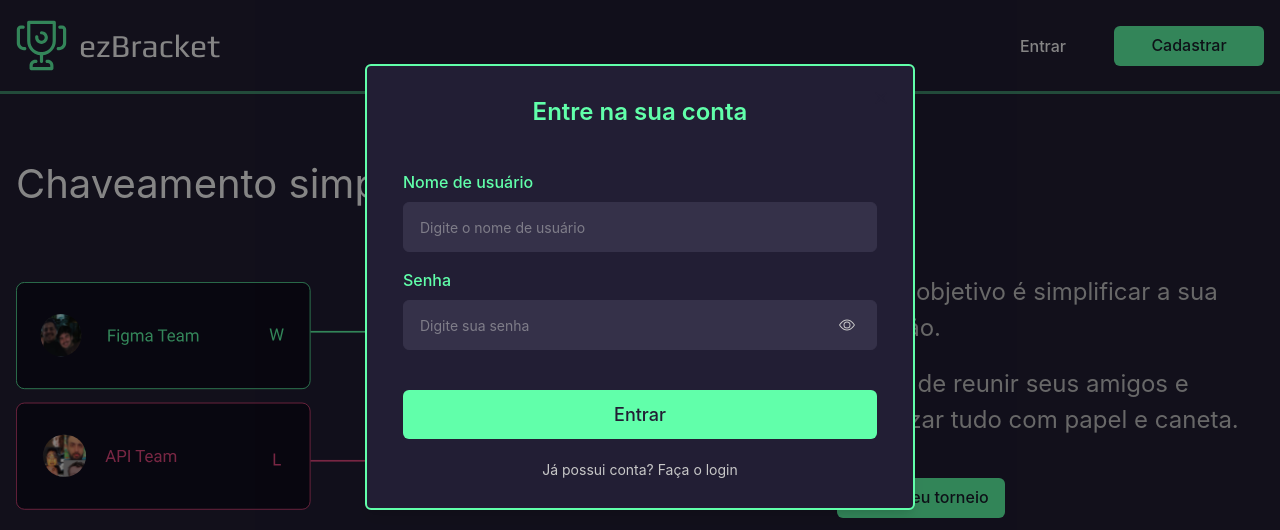
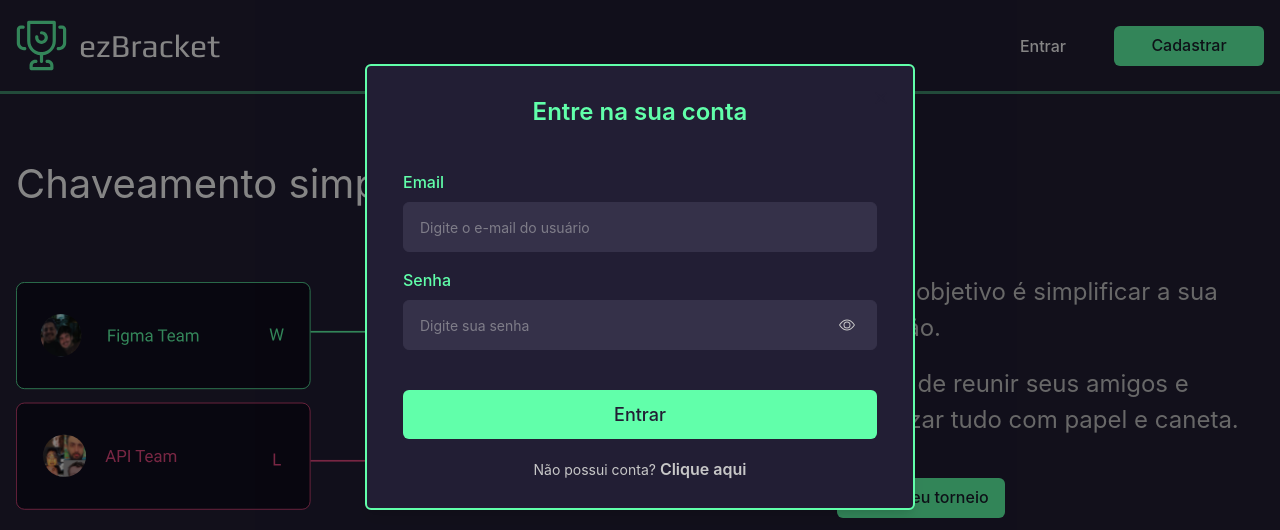
Before and after one commit to ez-Bracket/ez-bracket, a React (Create React App) app: page / in a window 1280 px wide. Both pictures are taken after a click on the button "Entrar". Shown: the top 530 px of the page. Built offline with nearby package versions, Linux system fonts and the light colour scheme.

Commit message:
feat: add feat login form validate

```diff
--- a/package.json
+++ b/package.json
@@ -3,7 +3,7 @@
   "version": "0.1.0",
   "private": true,
   "dependencies": {
-    "@chakra-ui/react": "^2.3.6",
+    "@chakra-ui/react": "^2.3.7",
     "@emotion/react": "^11.10.5",
     "@emotion/styled": "^11.10.5",
     "@hookform/resolvers": "^2.9.10",
--- a/src/components/ModalLogin/index.tsx
+++ b/src/components/ModalLogin/index.tsx
@@ -15,17 +15,59 @@ import {
   InputGroup,
   InputRightElement,
 } from '@chakra-ui/react';
+import * as yup from 'yup';
+import { useForm } from 'react-hook-form';
+import { yupResolver } from '@hookform/resolvers/yup';
+import { MessageError } from '../MessageError';
+
+interface ILoginForm {
+  email: string;
+  password: string;
+}
 
 interface IModalLogin {
   isOpen: boolean;
   onClose: () => void;
+  onOpenRegister: () => void;
 }
 
-export const ModalLogin = ({ isOpen, onClose }: IModalLogin) => {
+export const ModalLogin = ({
+  isOpen,
+  onClose,
+  onOpenRegister,
+}: IModalLogin) => {
   const [showPass, setShowPass] = useState(false);
   const initialRef = useRef(null);
   const finalRef = useRef(null);
+
+  const loginSchema = yup.object().shape({
+    email: yup
+      .string()
+      .email('Digite um E-mail válido!!!')
+      .required('Campo Obrigatório!!'),
+    password: yup
+      .string()
+      .required('Senha obrigatória')
+      .min(8, 'Deve conter no mínimo 8 caracteres')
+      .matches(/[A-Z]/, 'Deve conter ao menos uma letra maiúscula')
+      .matches(/[a-z]/, 'Deve conter ao menos uma letra minúscula')
+      .matches(/[0-9]/, 'Deve conter ao menos um número')
+      .matches(/(\W)|_/, 'Deve conter ao menos um caracter especial'),
+  });
+
+  const {
+    register,
+    handleSubmit,
+    formState: { errors },
+  } = useForm<ILoginForm>({
+    resolver: yupResolver(loginSchema),
+  });
+
   const handleShowPass = () => setShowPass(!showPass);
+
+  const onSubmit = (data: ILoginForm) => {
+    console.log(data);
+  };
 
   return (
     <>
@@ -59,35 +101,57 @@ export const ModalLogin = ({ isOpen, onClose }: IModalLogin) => {
             />
           </div>
 
-          <form className="w-[100%]">
+          <form onSubmit={handleSubmit(onSubmit)} className="w-[100%]">
             <ModalBody className=" mt-1 laptop:mt-4 mb-4">
               <FormControl position="relative">
-                <FormLabel fontSize={16} className="text-green-100">
-                  Nome de usuário
+                <FormLabel
+                  fontSize={16}
+                  className={errors.email ? 'text-error-100' : 'text-green-100'}
+                >
+                  Email
                 </FormLabel>
                 <Input
-                  placeholder="Digite o nome de usuário"
+                  placeholder="Digite o e-mail do usuário"
                   _placeholder={{ color: '#c7c7c7', opacity: '50%' }}
-                  borderColor="#353149"
+                  borderColor={errors.email?.message ? '#E64980' : '#353149'}
                   bg="#353149"
                   fontSize="14px"
                   height="50px"
-                  color="#c7c7c7"
+                  color={errors.email?.message ? '#E64980' : '#fff'}
+                  focusBorderColor={
+                    errors.email?.message ? '#E64980' : '#c7c7c7'
+                  }
+                  {...register('email')}
                 />
+                {errors.email?.message && (
+                  <MessageError error={errors.email?.message}></MessageError>
+                )}
               </FormControl>
 
               <FormControl mt={4}>
-                <FormLabel className="text-green-100">Senha</FormLabel>
+                <FormLabel
+                  className={
+                    errors.password ? 'text-error-100' : 'text-green-100'
+                  }
+                >
+                  Senha
+                </FormLabel>
                 <InputGroup>
                   <Input
                     placeholder="Digite sua senha"
                     _placeholder={{ color: '#c7c7c7', opacity: '50%' }}
-                    borderColor="#353149"
+                    borderColor={
+                      errors.password?.message ? '#E64980' : '#353149'
+                    }
                     bg="#353149"
                     fontSize="14px"
                     height="50px"
-                    color="#c7c7c7"
+                    color={errors.email?.message ? '#E64980' : '#fff'}
+                    focusBorderColor={
+                      errors.email?.message ? '#E64980' : '#c7c7c7'
+                    }
                     type={showPass ? 'text' : 'password'}
+                    {...register('password')}
                   />
                   <InputRightElement>
                     <Button
@@ -107,6 +171,9 @@ export const ModalLogin = ({ isOpen, onClose }: IModalLogin) => {
                     </Button>
                   </InputRightElement>
                 </InputGroup>
+                {errors.password?.message && (
+                  <MessageError error={errors.email?.message}></MessageError>
+                )}
               </FormControl>
             </ModalBody>
 
@@ -134,7 +201,19 @@ export const ModalLogin = ({ isOpen, onClose }: IModalLogin) => {
               >
                 Entrar
               </Button>
-              <p>Já possui conta? Faça o login</p>
+              <p>
+                Não possui conta?{' '}
+                <Button
+                  onClick={() => {
+                    onClose();
+                    onOpenRegister();
+                  }}
+                  variant="link"
+                  color="#c7c7c7"
+                >
+                  Clique aqui
+                </Button>
+              </p>
             </ModalFooter>
           </form>
         </ModalContent>
--- a/src/pages/HomePage/index.tsx
+++ b/src/pages/HomePage/index.tsx
@@ -1,11 +1,9 @@
-
 import { useDisclosure } from '@chakra-ui/react';
 import { Footer } from '../../components/Footer';
 import { Header } from '../../components/Header';
 import { HomeBrackets } from '../../components/HomeBrackets';
 import { ModalLogin } from '../../components/ModalLogin';
 import { ModalRegister } from '../../components/ModalRegister';
-
 
 export const HomePage = () => {
   const {
@@ -22,12 +20,15 @@ export const HomePage = () => {
 
   return (
     <>
-
       <Header onOpenRegister={onOpenRegister} onOpenLogin={onOpenLogin} />
       <HomeBrackets onOpen={onOpenRegister} />
 
       <Footer />
-      <ModalLogin isOpen={isOpenLogin} onClose={onCloseLogin} />
+      <ModalLogin
+        isOpen={isOpenLogin}
+        onClose={onCloseLogin}
+        onOpenRegister={onOpenRegister}
+      />
       <ModalRegister isOpen={isOpenRegister} onClose={onCloseRegister} />
     </>
   );
```
Also changed, not shown: 1 other file (tests, documents, lock files or other folders).
